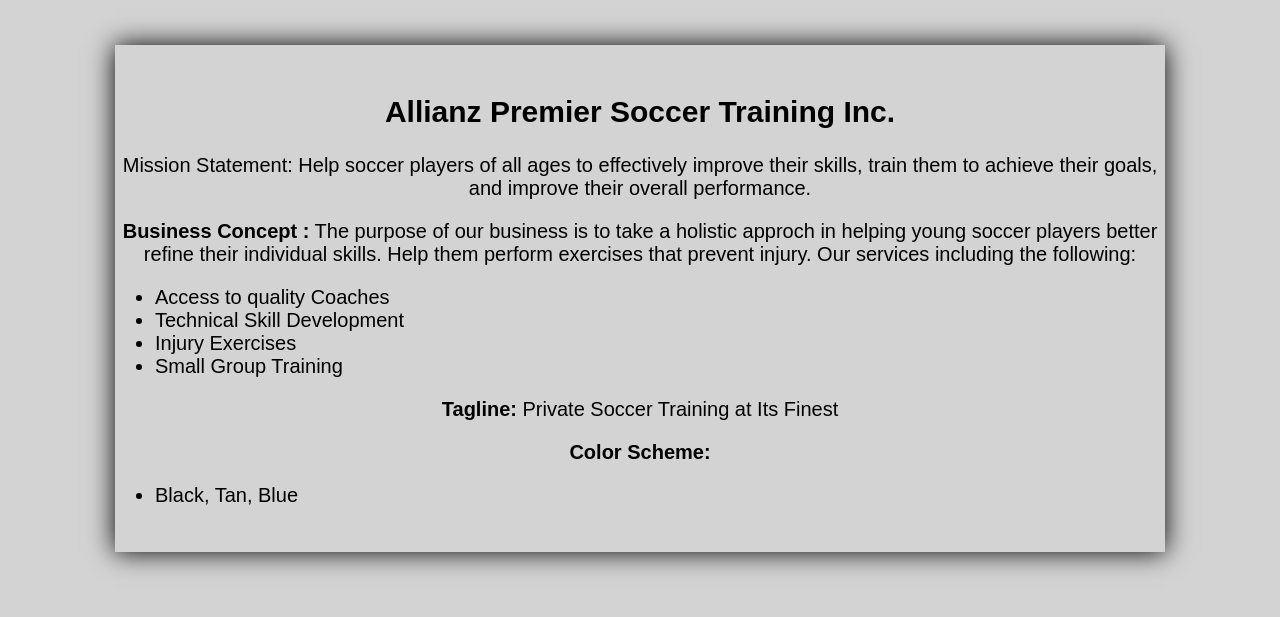
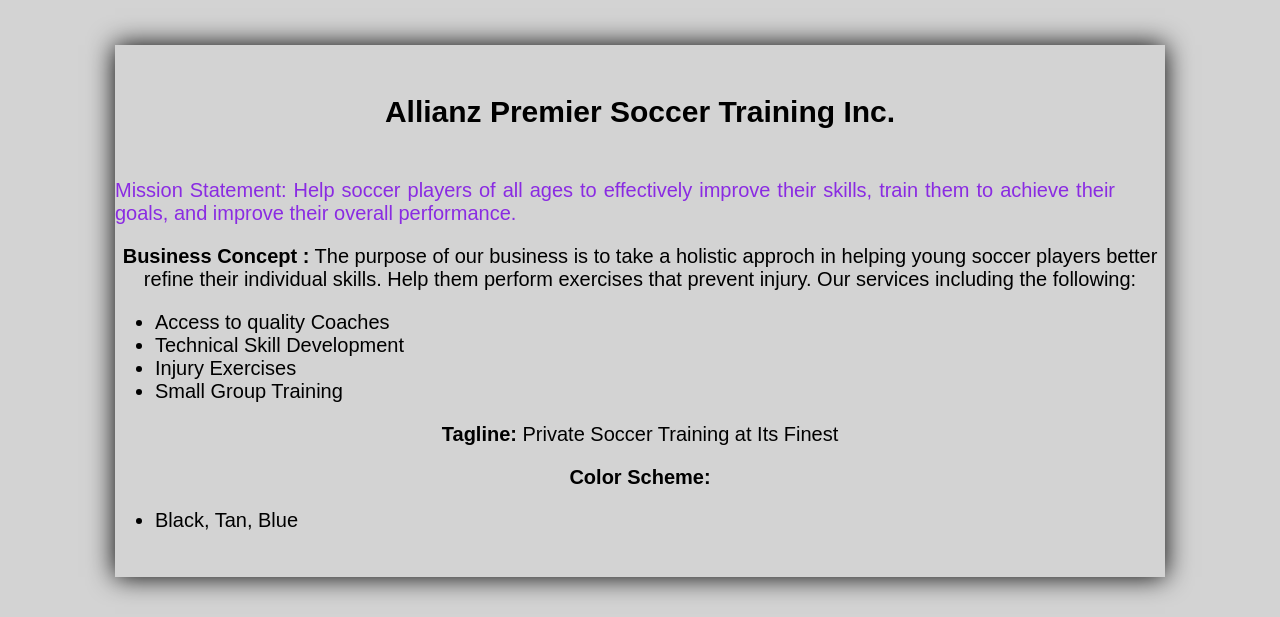
Before and after one commit to SunOfGad/SunOfGad.github.io, a PHP site: page /brand.html in a window 1280 px wide. Shown: the top 617 px of the page. Run offline with PHP 8.4, Linux system fonts and the light colour scheme.

Commit message:
add newbrand style

```diff
--- a/web250/brand.html
+++ b/web250/brand.html
@@ -14,7 +14,7 @@
 
         <h2>Allianz Premier Soccer Training Inc.</h2>
 
-        <p>
+        <p class = "newbrand">
             Mission Statement: Help soccer players of all ages to effectively improve their skills,
             train them to achieve their goals, and improve their overall performance.
         </p>
--- a/web250/styles/demo.css
+++ b/web250/styles/demo.css
@@ -78,7 +78,7 @@ nav li a {
 }
 
 p {
-    display: block;
+    display:block;
     margin-block-start: 1em;
     margin-block-end: 1em;
     margin-inline-start: 0px;
@@ -136,3 +136,14 @@ footer a {
 .pushleft{
     text-align: center;
   }
+
+
+  .newbrand {
+    margin-top: 50px;
+    margin-right: 50px;
+    text-align: justify;
+    color: blueviolet;
+    text-decoration: none;
+
+
+  }
```
